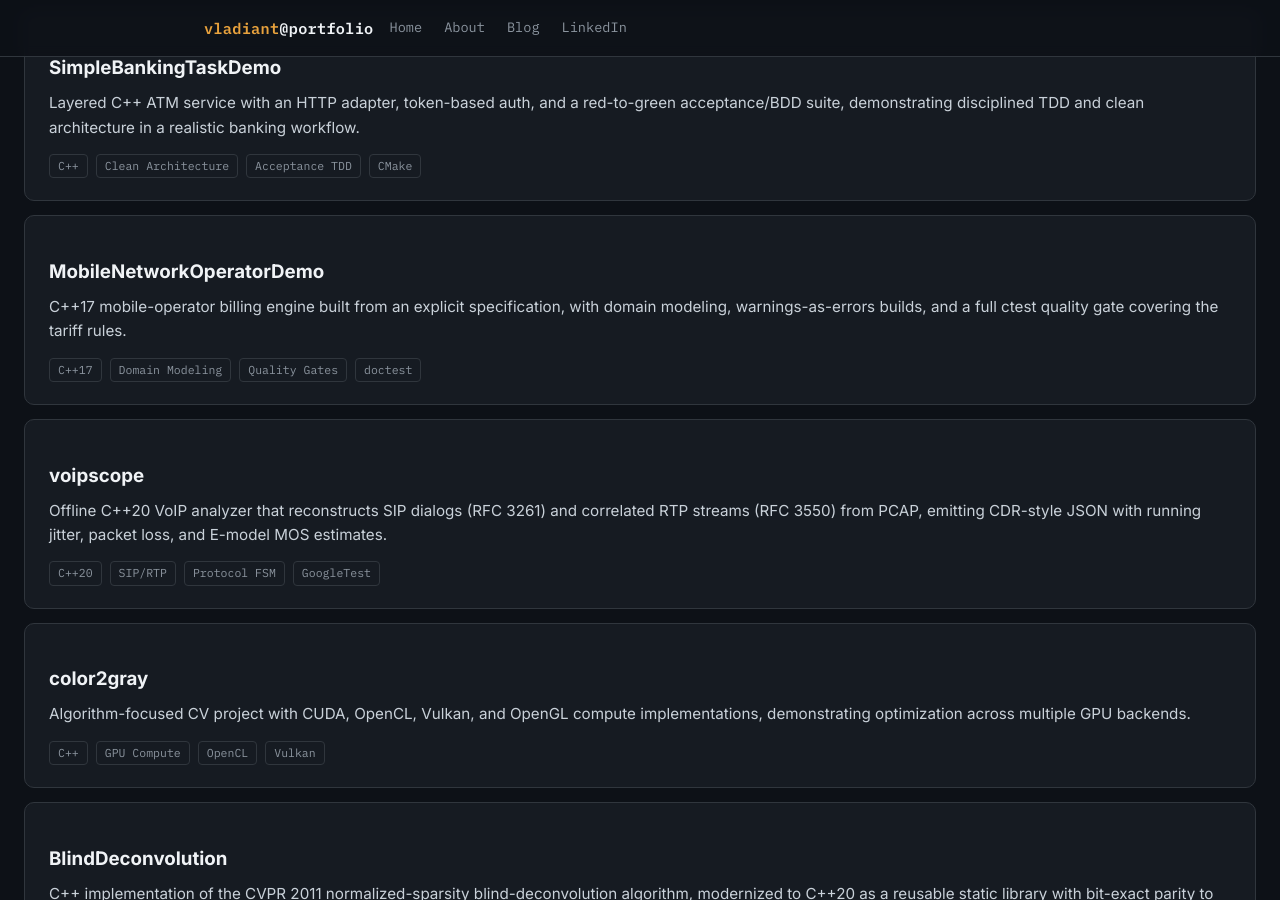
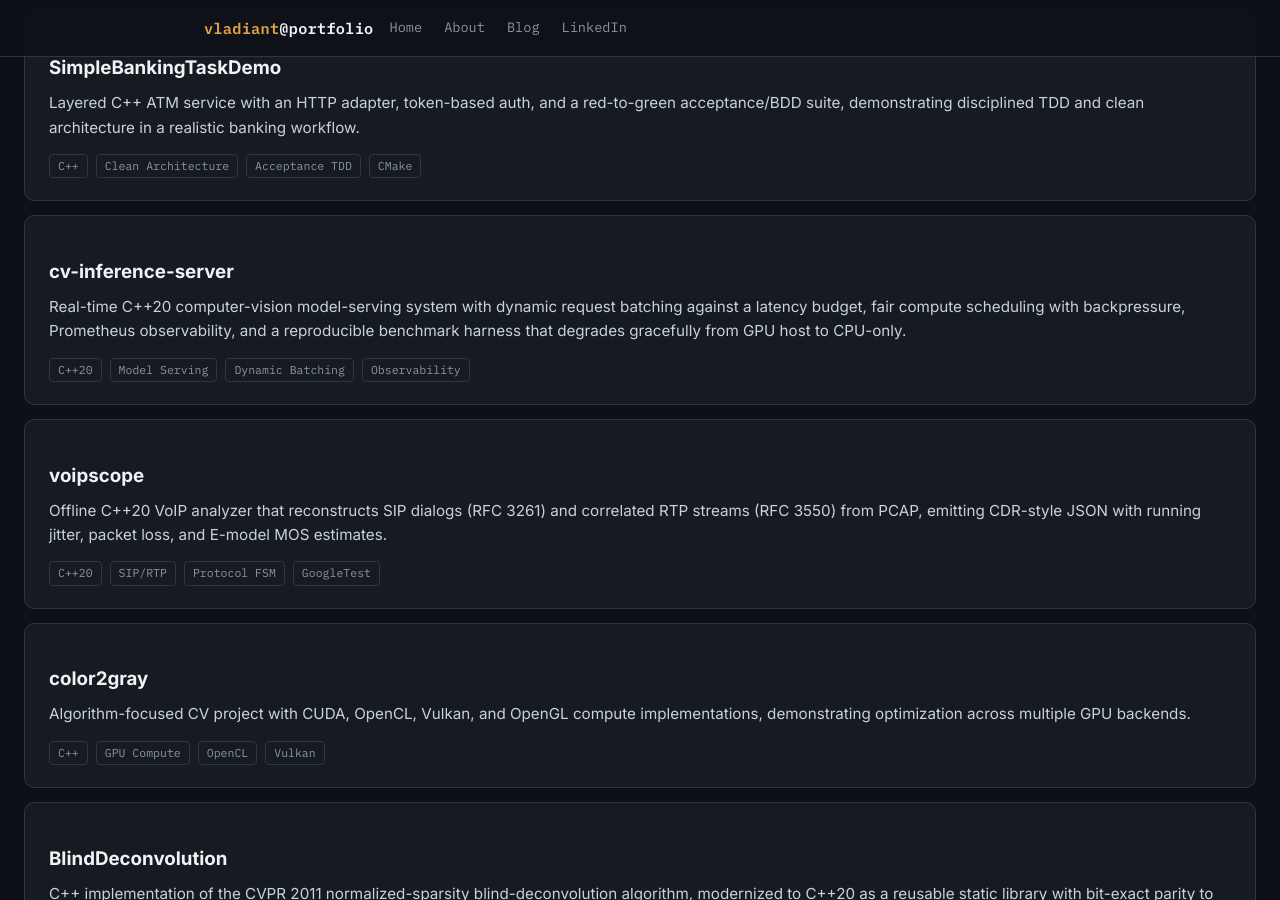
Before and after one commit to vladiant/vladiant.github.io, a Jekyll site: the page built from index.html, in a window 1280 px wide and 900 px high, scrolled down 1399 px. Built offline with Jekyll 4.4.1, drawn with Linux system fonts in a browser that asks for light colours.

Commit message:
Update featured projects

```diff
--- a/index.html
+++ b/index.html
@@ -58,10 +58,10 @@ description: Senior C++ Developer and Software Architect specializing in compute
 				</div>
 			</article>
 			<article class="project-card">
-				<h3><a href="https://github.com/vlantonov/MobileNetworkOperatorDemo">MobileNetworkOperatorDemo</a></h3>
-				<p>C++17 mobile-operator billing engine built from an explicit specification, with domain modeling, warnings-as-errors builds, and a full ctest quality gate covering the tariff rules.</p>
+				<h3><a href="https://github.com/vlantonov/cv-inference-server">cv-inference-server</a></h3>
+				<p>Real-time C++20 computer-vision model-serving system with dynamic request batching against a latency budget, fair compute scheduling with backpressure, Prometheus observability, and a reproducible benchmark harness that degrades gracefully from GPU host to CPU-only.</p>
 				<div class="project-meta">
-					<span>C++17</span><span>Domain Modeling</span><span>Quality Gates</span><span>doctest</span>
+					<span>C++20</span><span>Model Serving</span><span>Dynamic Batching</span><span>Observability</span>
 				</div>
 			</article>
 			<article class="project-card">
```
Also changed, not shown: AGENTS.md (+3 -1 lines).
